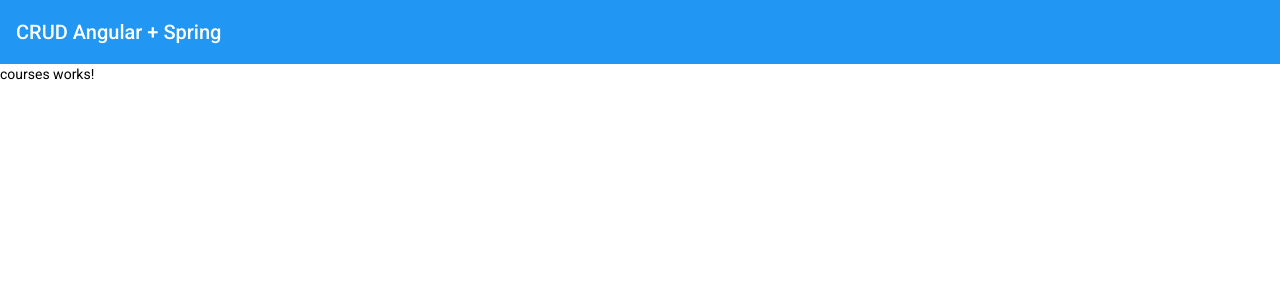
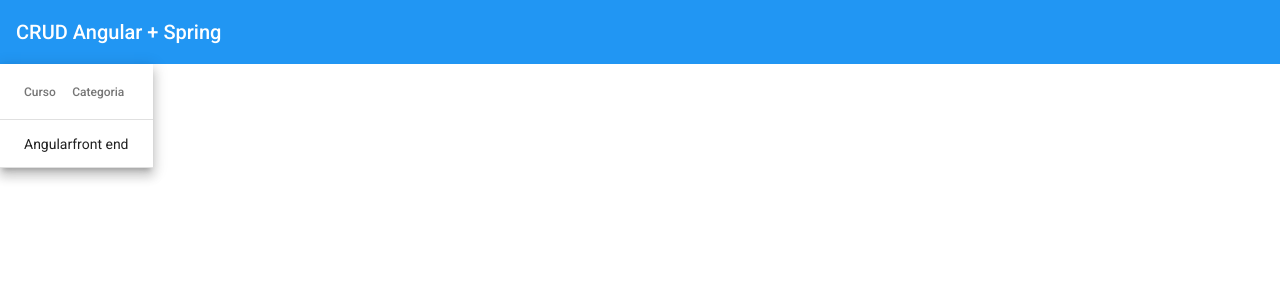
Before and after one commit to Brunocs1991/crud_angular_spring_curso_loianer, an Angular app in the folder crud-angular/: page /courses in a window 1280 px wide. Shown: the top 300 px of the page. Built offline with nearby package versions, Linux system fonts and the light colour scheme.

Commit message:
Criando Material Table para Listar Cursos

```diff
--- a/crud-angular/src/app/courses/courses.module.ts
+++ b/crud-angular/src/app/courses/courses.module.ts
@@ -1,5 +1,6 @@
+import { CommonModule } from '@angular/common';
 import { NgModule } from '@angular/core';
-import { CommonModule } from '@angular/common';
+import { MatTableModule } from '@angular/material/table';
 
 import { CoursesRoutingModule } from './courses-routing.module';
 import { CoursesComponent } from './courses/courses.component';
@@ -11,7 +12,8 @@
   ],
   imports: [
     CommonModule,
-    CoursesRoutingModule
+    CoursesRoutingModule,
+    MatTableModule
   ]
 })
 export class CoursesModule { }
--- a/crud-angular/src/app/courses/courses/courses.component.html
+++ b/crud-angular/src/app/courses/courses/courses.component.html
@@ -1 +1,17 @@
-<p>courses works!</p>
+<table mat-table [dataSource]="courses" class="mat-elevation-z8">
+
+  <!-- Name Column -->
+  <ng-container matColumnDef="name">
+    <th mat-header-cell *matHeaderCellDef> Curso</th>
+    <td mat-cell *matCellDef="let course"> {{ course.name }} </td>
+  </ng-container>
+
+  <!-- Category Column -->
+  <ng-container matColumnDef="category">
+    <th mat-header-cell *matHeaderCellDef> Categoria </th>
+    <td mat-cell *matCellDef="let course"> {{ course.category }} </td>
+  </ng-container>
+
+  <tr mat-header-row *matHeaderRowDef="displayedColumns"></tr>
+  <tr mat-row *matRowDef="let row; columns: displayedColumns;"></tr>
+</table>
--- a/crud-angular/src/app/courses/courses/courses.component.ts
+++ b/crud-angular/src/app/courses/courses/courses.component.ts
@@ -1,4 +1,6 @@
 import { Component, OnInit } from '@angular/core';
+
+import { Course } from './../model/course';
 
 @Component({
   selector: 'app-courses',
@@ -7,6 +9,11 @@
 })
 export class CoursesComponent implements OnInit {
 
+  courses: Course[] = [
+    {_id: '1', name:'Angular', category: 'front end'}
+  ];
+  displayedColumns = ['name', 'category'];
+
   constructor() { }
 
   ngOnInit(): void {
--- /dev/null
+++ b/crud-angular/src/app/courses/model/course.ts
@@ -0,0 +1,5 @@
+export interface Course {
+  _id: string;
+  name: string;
+  category: string;
+}
```
